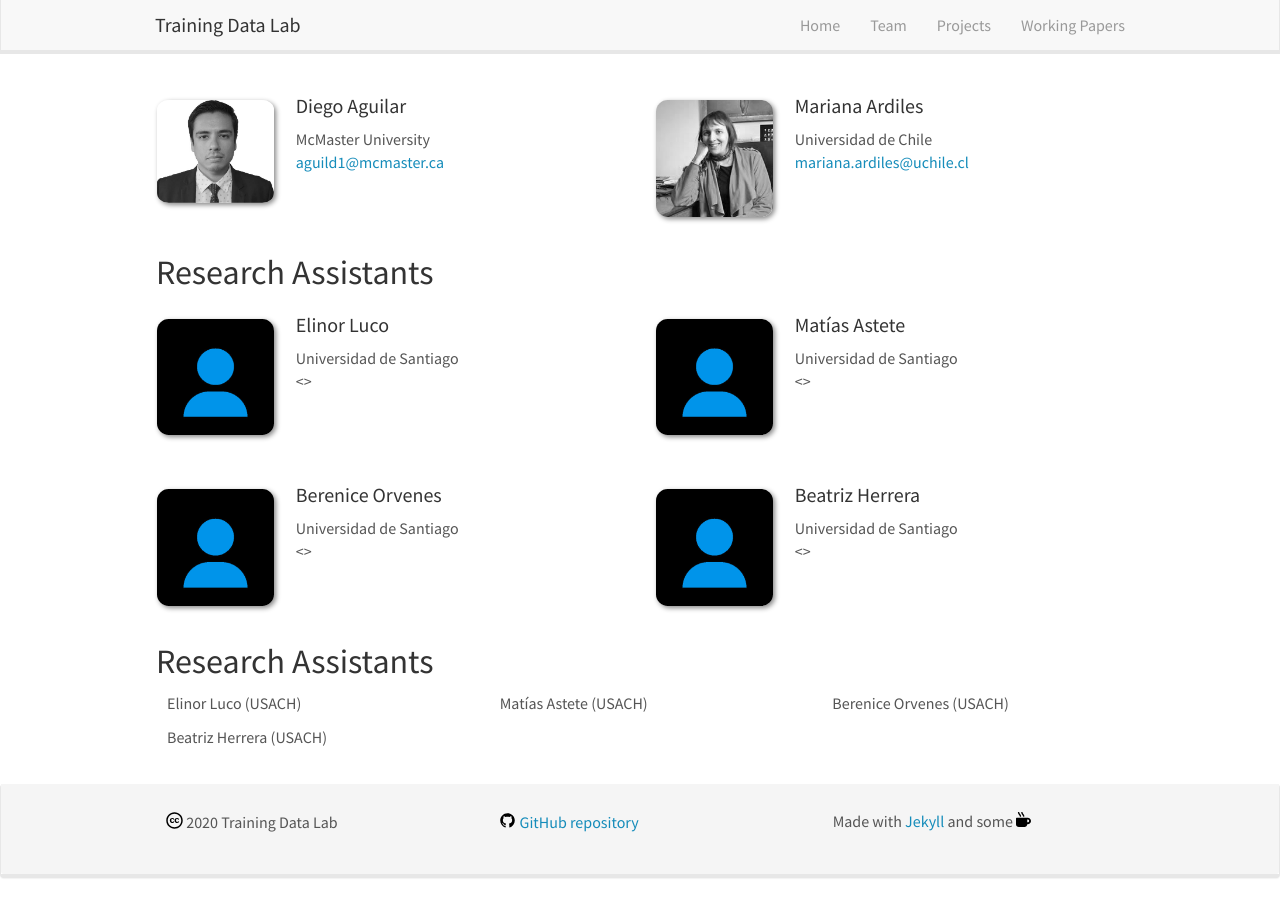
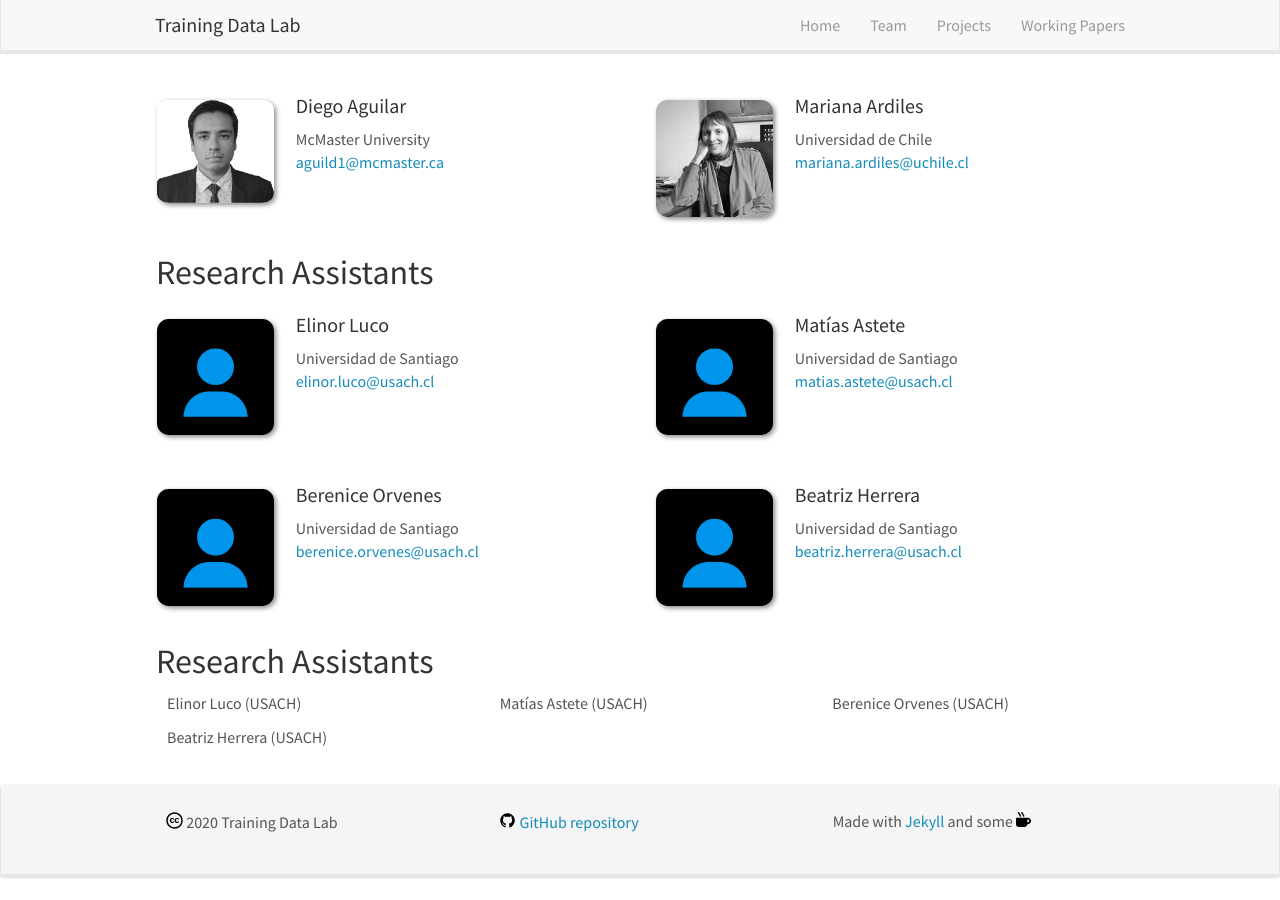
Before and after one commit to training-datalab/old-training-datalab.com, a Jekyll site: the page built from _pages/team.md, in a window 1280 px wide and 900 px high, scrolled down 521 px. Built offline with Jekyll 4.4.1, drawn with Linux system fonts in a browser that asks for light colours; nearby versions of some CDN libraries.

Commit message:
Update research_assistants.yml

```diff
--- a/_data/research_assistants.yml
+++ b/_data/research_assistants.yml
@@ -1,7 +1,7 @@
 - name: Elinor Luco
   photo: avatar.jpg
   info1: Universidad de Santiago
-  email:
+  email: elinor.luco@usach.cl
   info2:
   info3:
   website:
@@ -9,7 +9,7 @@
 - name: Matías Astete
   photo: avatar.jpg
   info1: Universidad de Santiago
-  email:
+  email: matias.astete@usach.cl
   info2:
   info3:
   website:
@@ -17,7 +17,7 @@
 - name: Berenice Orvenes
   photo: avatar.jpg
   info1: Universidad de Santiago
-  email:
+  email: berenice.orvenes@usach.cl
   info2:
   info3:
   website:
@@ -25,7 +25,7 @@
 - name: Beatriz Herrera
   photo: avatar.jpg
   info1: Universidad de Santiago
-  email:
+  email: beatriz.herrera@usach.cl
   info2:
   info3:
   website:
```
